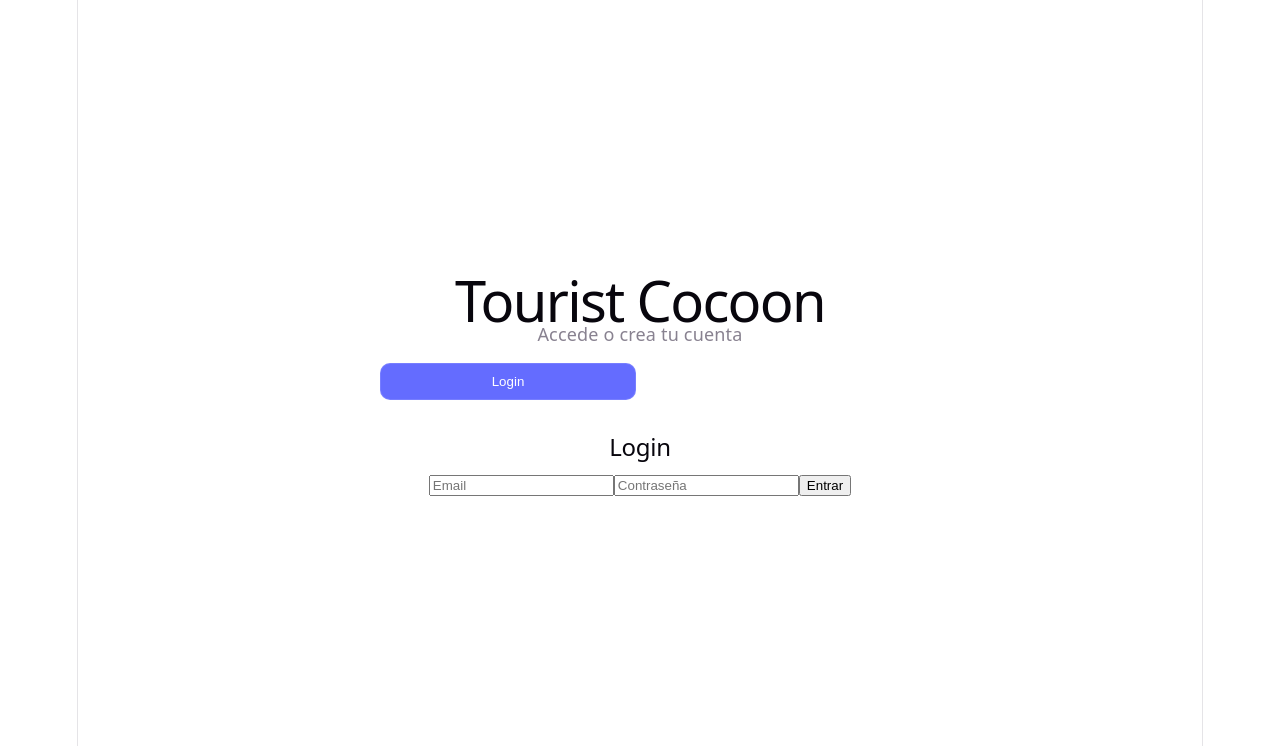
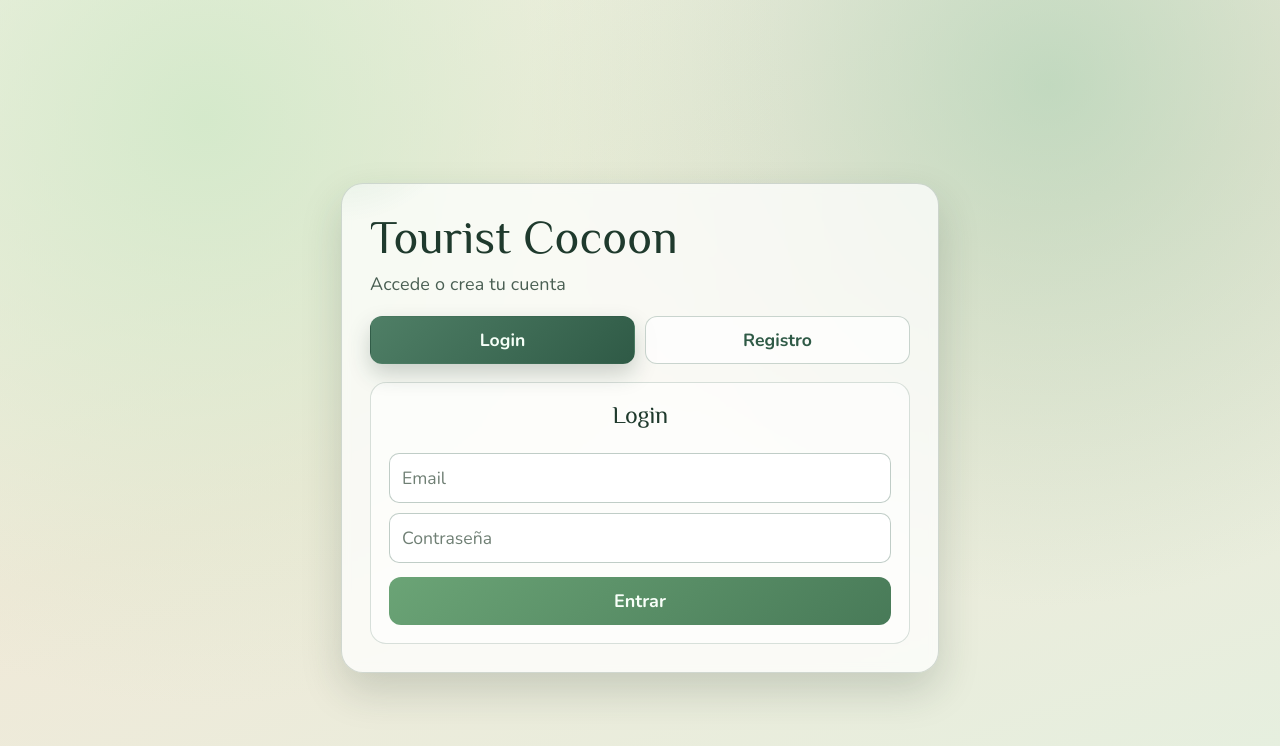
Before and after one commit to emiliomartinezz/ISST_Tourist_Cocoon_G13, a React (Vite) app in the folder ISST_Tourist_Cocoon_G13/FRONTEND/frontend_tourist_cocoon/: page / in a window 1280 px wide. Shown: the top 746 px of the page. Built offline with nearby package versions, Linux system fonts and the light colour scheme.

Commit message:
Mejora css

```diff
--- a/ISST_Tourist_Cocoon_G13/FRONTEND/frontend_tourist_cocoon/src/App.css
+++ b/ISST_Tourist_Cocoon_G13/FRONTEND/frontend_tourist_cocoon/src/App.css
@@ -1,184 +1,220 @@
-.counter {
-  font-size: 16px;
-  padding: 5px 10px;
-  border-radius: 5px;
-  color: var(--accent);
-  background: var(--accent-bg);
-  border: 2px solid transparent;
-  transition: border-color 0.3s;
-  margin-bottom: 24px;
+@import url("https://fonts.googleapis.com/css2?family=Nunito:wght@400;600;700&family=Philosopher:wght@400;700&display=swap");
 
-  &:hover {
-    border-color: var(--accent-border);
+:root {
+  --forest-900: #1f3a2d;
+  --forest-700: #2f5a46;
+  --forest-500: #4f7f66;
+  --leaf-300: #a8cfb0;
+  --leaf-200: #cfe8c7;
+  --sand-100: #f7f3e7;
+  --sand-200: #ebe3cc;
+  --ink: #233028;
+  --card-bg: rgba(255, 255, 255, 0.74);
+  --card-border: rgba(40, 75, 58, 0.2);
+  --shadow-soft: 0 18px 40px rgba(31, 58, 45, 0.18);
+  --shadow-focus: 0 0 0 3px rgba(79, 127, 102, 0.26);
+}
+
+#root {
+  width: 100%;
+  max-width: none;
+  min-height: 100vh;
+  margin: 0;
+  border: 0;
+  display: block;
+}
+
+body {
+  margin: 0;
+  color: var(--ink);
+  font-family: "Nunito", "Segoe UI", sans-serif;
+  background:
+    radial-gradient(circle at 16% 14%, rgba(207, 232, 199, 0.85), transparent 45%),
+    radial-gradient(circle at 82% 10%, rgba(168, 207, 176, 0.65), transparent 40%),
+    linear-gradient(160deg, var(--sand-100) 0%, #f0e9d8 45%, #e4f0e0 100%);
+}
+
+.app-shell {
+  min-height: 100vh;
+  display: grid;
+  place-items: center;
+  padding: 28px 14px;
+}
+
+.auth-card {
+  width: min(540px, 94vw);
+  background: var(--card-bg);
+  border: 1px solid var(--card-border);
+  border-radius: 22px;
+  box-shadow: var(--shadow-soft);
+  backdrop-filter: blur(4px);
+  padding: 28px;
+  position: relative;
+  overflow: hidden;
+  animation: rise-in 520ms ease-out;
+}
+
+.auth-card::before {
+  content: "";
+  position: absolute;
+  inset: -45% auto auto -22%;
+  width: 260px;
+  height: 260px;
+  border-radius: 50%;
+  background: radial-gradient(circle, rgba(168, 207, 176, 0.45) 0%, rgba(168, 207, 176, 0) 70%);
+  pointer-events: none;
+}
+
+.auth-header {
+  margin-bottom: 18px;
+  text-align: left;
+}
+
+.auth-header h1 {
+  margin: 0;
+  font-size: clamp(2rem, 4vw, 2.6rem);
+  line-height: 1.1;
+  color: var(--forest-900);
+  font-family: "Philosopher", Georgia, serif;
+  letter-spacing: 0.2px;
+}
+
+.auth-header p {
+  margin: 8px 0 0;
+  color: #4a5f53;
+  font-size: 1rem;
+}
+
+.auth-switch {
+  display: grid;
+  grid-template-columns: 1fr 1fr;
+  gap: 10px;
+  margin-bottom: 18px;
+}
+
+.auth-switch button {
+  border: 1px solid rgba(47, 90, 70, 0.25);
+  border-radius: 12px;
+  padding: 11px 14px;
+  font-size: 0.98rem;
+  font-weight: 700;
+  font-family: "Nunito", "Segoe UI", sans-serif;
+  background: rgba(255, 255, 255, 0.68);
+  color: var(--forest-700);
+  cursor: pointer;
+  transition: transform 160ms ease, box-shadow 200ms ease, background-color 180ms ease;
+}
+
+.auth-switch button:hover {
+  transform: translateY(-1px);
+  box-shadow: 0 8px 16px rgba(47, 90, 70, 0.14);
+}
+
+.auth-switch button.is-active {
+  background: linear-gradient(135deg, var(--forest-500), var(--forest-700));
+  color: #f6fff8;
+  border-color: transparent;
+  box-shadow: 0 10px 22px rgba(31, 58, 45, 0.22);
+}
+
+.auth-content {
+  border: 1px solid rgba(47, 90, 70, 0.18);
+  background: rgba(255, 255, 255, 0.55);
+  border-radius: 16px;
+  padding: 18px;
+}
+
+.auth-content h2 {
+  margin: 0 0 14px;
+  color: var(--forest-900);
+  font-size: 1.34rem;
+  font-family: "Philosopher", Georgia, serif;
+}
+
+.auth-content form {
+  display: grid;
+  gap: 10px;
+}
+
+.auth-content input {
+  border: 1px solid rgba(47, 90, 70, 0.3);
+  background: rgba(255, 255, 255, 0.9);
+  border-radius: 10px;
+  padding: 12px 12px;
+  color: #1f2d26;
+  font-size: 0.98rem;
+  font-family: "Nunito", "Segoe UI", sans-serif;
+  outline: none;
+  transition: border-color 180ms ease, box-shadow 180ms ease, background-color 180ms ease;
+}
+
+.auth-content input::placeholder {
+  color: #6f7f74;
+}
+
+.auth-content input:focus {
+  border-color: var(--forest-500);
+  box-shadow: var(--shadow-focus);
+  background: #fff;
+}
+
+.auth-content form button[type="submit"] {
+  margin-top: 4px;
+  border: none;
+  border-radius: 12px;
+  padding: 12px 14px;
+  font-size: 1rem;
+  font-weight: 700;
+  font-family: "Nunito", "Segoe UI", sans-serif;
+  color: #f8fff9;
+  background: linear-gradient(140deg, #6ba476, #487a58);
+  cursor: pointer;
+  transition: transform 160ms ease, filter 180ms ease, box-shadow 220ms ease;
+}
+
+.auth-content form button[type="submit"]:hover {
+  transform: translateY(-1px);
+  filter: brightness(1.05);
+  box-shadow: 0 12px 24px rgba(47, 90, 70, 0.24);
+}
+
+.auth-content form button[type="submit"]:active {
+  transform: translateY(0);
+}
+
+.auth-content button:focus-visible,
+.auth-content input:focus-visible,
+.auth-switch button:focus-visible {
+  box-shadow: var(--shadow-focus);
+}
+
+@keyframes rise-in {
+  from {
+    opacity: 0;
+    transform: translateY(18px) scale(0.98);
   }
-  &:focus-visible {
-    outline: 2px solid var(--accent);
-    outline-offset: 2px;
+
+  to {
+    opacity: 1;
+    transform: translateY(0) scale(1);
   }
 }
 
-.hero {
-  position: relative;
-
-  .base,
-  .framework,
-  .vite {
-    inset-inline: 0;
-    margin: 0 auto;
+@media (max-width: 600px) {
+  .app-shell {
+    padding: 16px 10px;
   }
 
-  .base {
-    width: 170px;
-    position: relative;
-    z-index: 0;
+  .auth-card {
+    padding: 20px 16px;
+    border-radius: 18px;
   }
 
-  .framework,
-  .vite {
-    position: absolute;
+  .auth-content {
+    padding: 14px;
   }
 
-  .framework {
-    z-index: 1;
-    top: 34px;
-    height: 28px;
-    transform: perspective(2000px) rotateZ(300deg) rotateX(44deg) rotateY(39deg)
-      scale(1.4);
-  }
-
-  .vite {
-    z-index: 0;
-    top: 107px;
-    height: 26px;
-    width: auto;
-    transform: perspective(2000px) rotateZ(300deg) rotateX(40deg) rotateY(39deg)
-      scale(0.8);
+  .auth-header h1 {
+    line-height: 1.2;
   }
 }
-
-#center {
-  display: flex;
-  flex-direction: column;
-  gap: 25px;
-  place-content: center;
-  place-items: center;
-  flex-grow: 1;
-
-  @media (max-width: 1024px) {
-    padding: 32px 20px 24px;
-    gap: 18px;
-  }
-}
-
-#next-steps {
-  display: flex;
-  border-top: 1px solid var(--border);
-  text-align: left;
-
-  & > div {
-    flex: 1 1 0;
-    padding: 32px;
-    @media (max-width: 1024px) {
-      padding: 24px 20px;
-    }
-  }
-
-  .icon {
-    margin-bottom: 16px;
-    width: 22px;
-    height: 22px;
-  }
-
-  @media (max-width: 1024px) {
-    flex-direction: column;
-    text-align: center;
-  }
-}
-
-#docs {
-  border-right: 1px solid var(--border);
-
-  @media (max-width: 1024px) {
-    border-right: none;
-    border-bottom: 1px solid var(--border);
-  }
-}
-
-#next-steps ul {
-  list-style: none;
-  padding: 0;
-  display: flex;
-  gap: 8px;
-  margin: 32px 0 0;
-
-  .logo {
-    height: 18px;
-  }
-
-  a {
-    color: var(--text-h);
-    font-size: 16px;
-    border-radius: 6px;
-    background: var(--social-bg);
-    display: flex;
-    padding: 6px 12px;
-    align-items: center;
-    gap: 8px;
-    text-decoration: none;
-    transition: box-shadow 0.3s;
-
-    &:hover {
-      box-shadow: var(--shadow);
-    }
-    .button-icon {
-      height: 18px;
-      width: 18px;
-    }
-  }
-
-  @media (max-width: 1024px) {
-    margin-top: 20px;
-    flex-wrap: wrap;
-    justify-content: center;
-
-    li {
-      flex: 1 1 calc(50% - 8px);
-    }
-
-    a {
-      width: 100%;
-      justify-content: center;
-      box-sizing: border-box;
-    }
-  }
-}
-
-#spacer {
-  height: 88px;
-  border-top: 1px solid var(--border);
-  @media (max-width: 1024px) {
-    height: 48px;
-  }
-}
-
-.ticks {
-  position: relative;
-  width: 100%;
-
-  &::before,
-  &::after {
-    content: '';
-    position: absolute;
-    top: -4.5px;
-    border: 5px solid transparent;
-  }
-
-  &::before {
-    left: 0;
-    border-left-color: var(--border);
-  }
-  &::after {
-    right: 0;
-    border-right-color: var(--border);
-  }
-}
--- a/ISST_Tourist_Cocoon_G13/FRONTEND/frontend_tourist_cocoon/src/App.jsx
+++ b/ISST_Tourist_Cocoon_G13/FRONTEND/frontend_tourist_cocoon/src/App.jsx
@@ -8,36 +8,20 @@ function App() {
   const [view, setView] = useState("login"); // "login" | "register"
 
   return (
-    <main style={{ minHeight: "100vh", display: "grid", placeItems: "center" }}>
-      <section
-        style={{
-          width: "min(520px, 92vw)",
-          padding: 24,
-          borderRadius: 12,
-          border: "1px solid rgba(255,255,255,0.12)",
-          background: "rgba(255,255,255,0.04)",
-        }}
-      >
-        <header style={{ marginBottom: 16 }}>
-          <h1 style={{ margin: 0 }}>Tourist Cocoon</h1>
-          <p style={{ margin: "8px 0 0", opacity: 0.8 }}>
+    <main className="app-shell">
+      <section className="auth-card">
+        <header className="auth-header">
+          <h1>Tourist Cocoon</h1>
+          <p>
             Accede o crea tu cuenta
           </p>
         </header>
 
-        <nav style={{ display: "flex", gap: 8, marginBottom: 16 }}>
+        <nav className="auth-switch" aria-label="Cambiar entre login y registro">
           <button
             type="button"
             onClick={() => setView("login")}
-            style={{
-              flex: 1,
-              padding: "10px 12px",
-              borderRadius: 10,
-              border: "1px solid rgba(255,255,255,0.12)",
-              background: view === "login" ? "#646cff" : "transparent",
-              color: "white",
-              cursor: "pointer",
-            }}
+            className={view === "login" ? "is-active" : ""}
           >
             Login
           </button>
@@ -45,27 +29,13 @@ function App() {
           <button
             type="button"
             onClick={() => setView("register")}
-            style={{
-              flex: 1,
-              padding: "10px 12px",
-              borderRadius: 10,
-              border: "1px solid rgba(255,255,255,0.12)",
-              background: view === "register" ? "#646cff" : "transparent",
-              color: "white",
-              cursor: "pointer",
-            }}
+            className={view === "register" ? "is-active" : ""}
           >
             Registro
           </button>
         </nav>
 
-        <div
-          style={{
-            padding: 16,
-            borderRadius: 12,
-            border: "1px solid rgba(255,255,255,0.12)",
-          }}
-        >
+        <div className="auth-content">
           {view === "login" ? <LoginForm /> : <RegisterForm />}
         </div>
       </section>
```
